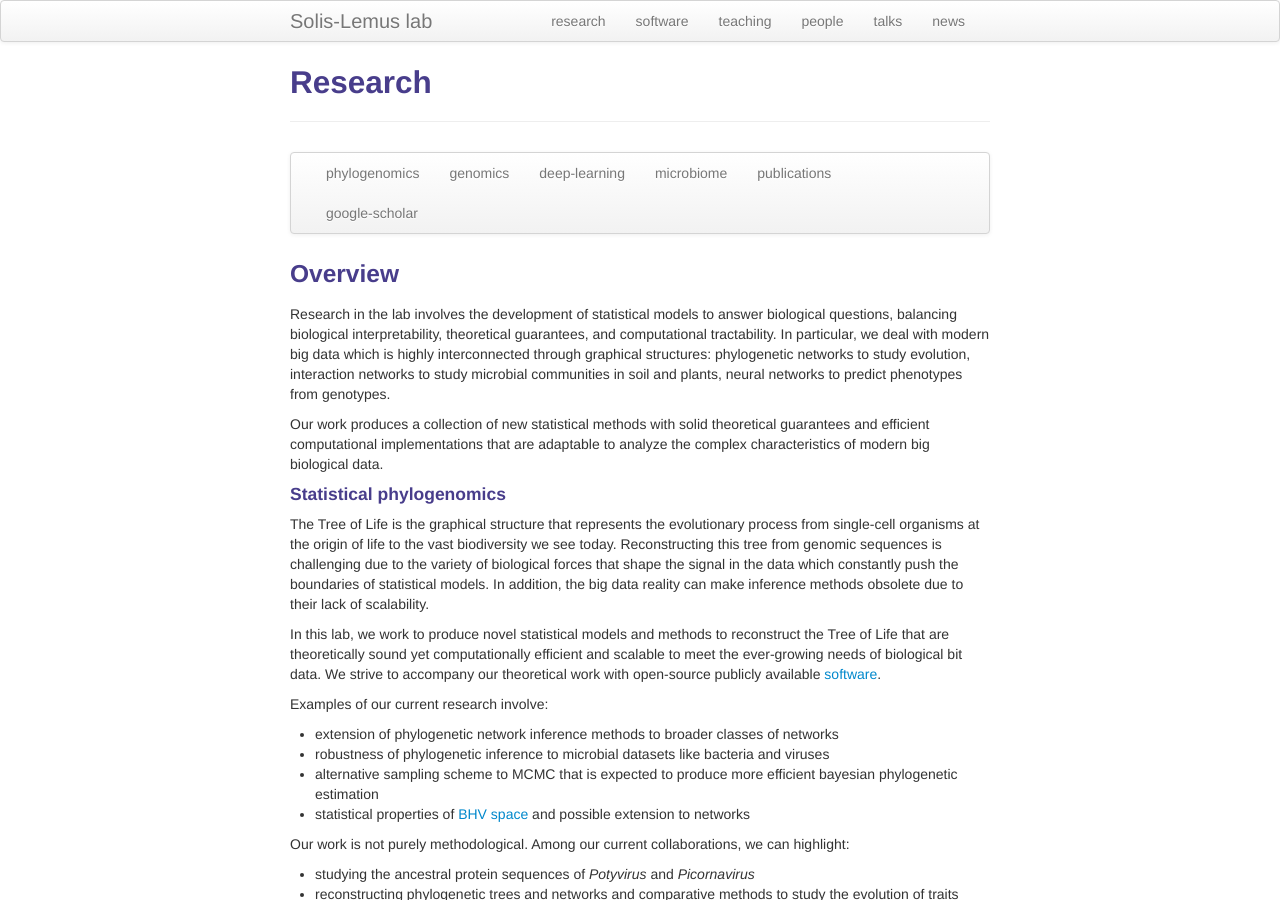
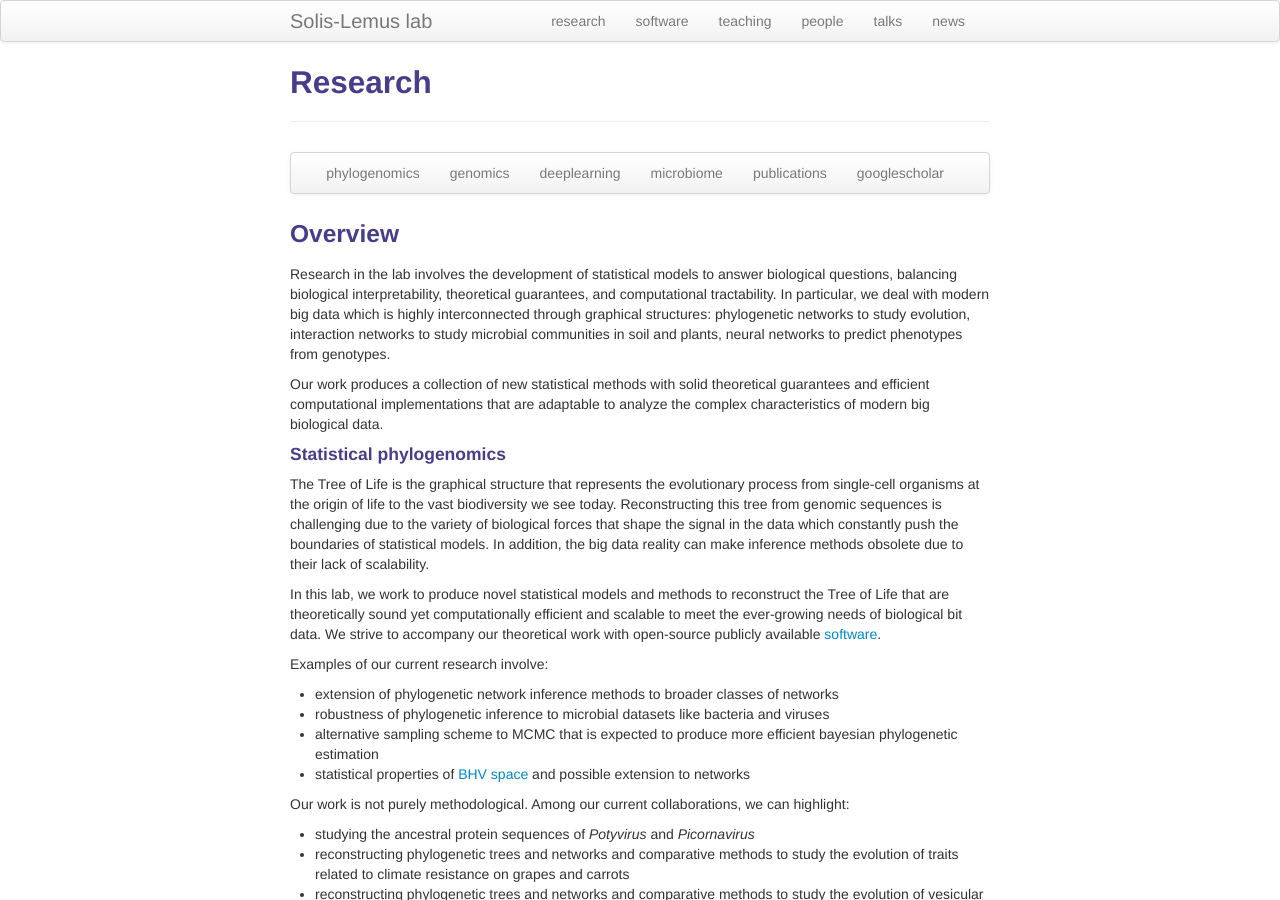
Before and after one commit to solislemuslab/solislemuslab.github.io, a Jekyll site: the page built from pages/research.md, in a window 1280 px wide and 900 px high. Built offline with Jekyll 4.4.1, drawn with Linux system fonts in a browser that asks for light colours.

Commit message:
try to keep menu on one line research

```diff
--- a/pages/research.md
+++ b/pages/research.md
@@ -9,10 +9,10 @@ description: Solis-Lemus publications
         <ul class="nav">
             <li><a href="#phylogenomics">phylogenomics</a></li>
             <li><a href="#genomics">genomics</a></li>
-            <li><a href="#dl">deep-learning</a></li>
+            <li><a href="#dl">deeplearning</a></li>
             <li><a href="#microbiome">microbiome</a></li>
             <li><a href="#publications">publications</a></li>
-            <li><a href="https://scholar.google.com/citations?user=GrUypj8AAAAJ&hl=en&oi=ao">google-scholar</a></li>
+            <li><a href="https://scholar.google.com/citations?user=GrUypj8AAAAJ&hl=en&oi=ao">googlescholar</a></li>
         </ul>
     </div>
 </div>
```
